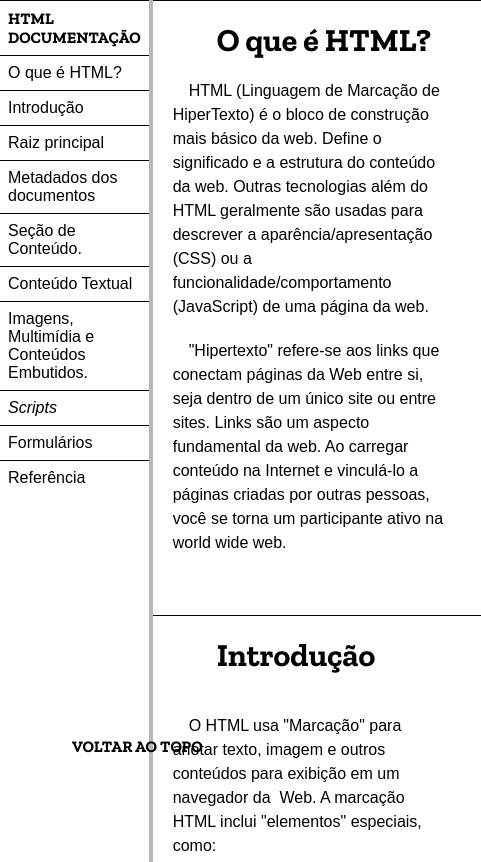
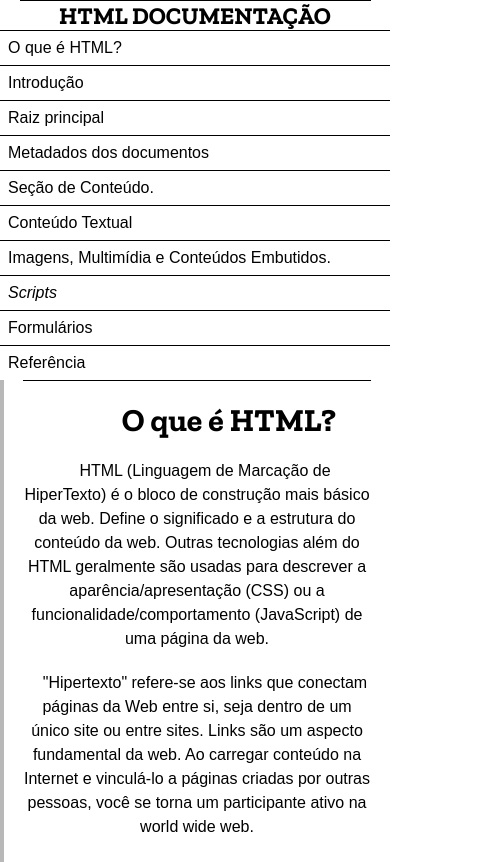
Before and after one commit to FJunioS/Documentacao-tecnica, a plain HTML site: page index.html in a window 390 px wide. Shown: the top 862 px of the page, 481 px wide, since content can reach past the window. Drawn offline with nearby package versions, Linux system fonts and the light colour scheme.

Commit message:
Adaptei p/ mobile

```diff
--- a/css/style.css
+++ b/css/style.css
@@ -144,3 +144,41 @@ tbody {
 	width: 13%;
 	text-align: center;
 }
+@media (max-width: 600px) {
+	.container {
+		display: grid;
+		grid-template-columns: 1fr;
+		/* grid-template-rows: 0.3fr 6fr; */
+		text-align: center;
+		width: 100%;
+		margin: auto;
+	}
+	#topo {
+		display: none;
+	}
+	header {
+		display: grid;
+		place-items: center;
+		padding: 0;
+		margin: 0 auto;
+		width: 90%;
+	}
+	#navbar header {
+		display: grid;
+		place-items: center;
+		font-size: 1.5em;
+	}
+	article {
+		width: 100%;
+		margin: 0 auto;
+		padding: 0;
+	}
+	p {
+		margin: 0;
+		width: 100%;
+	}
+	.mono {
+		padding: 0;
+		width: 85%;
+	}
+}
```
Also changed, not shown: index.html (+6 -6 lines).
